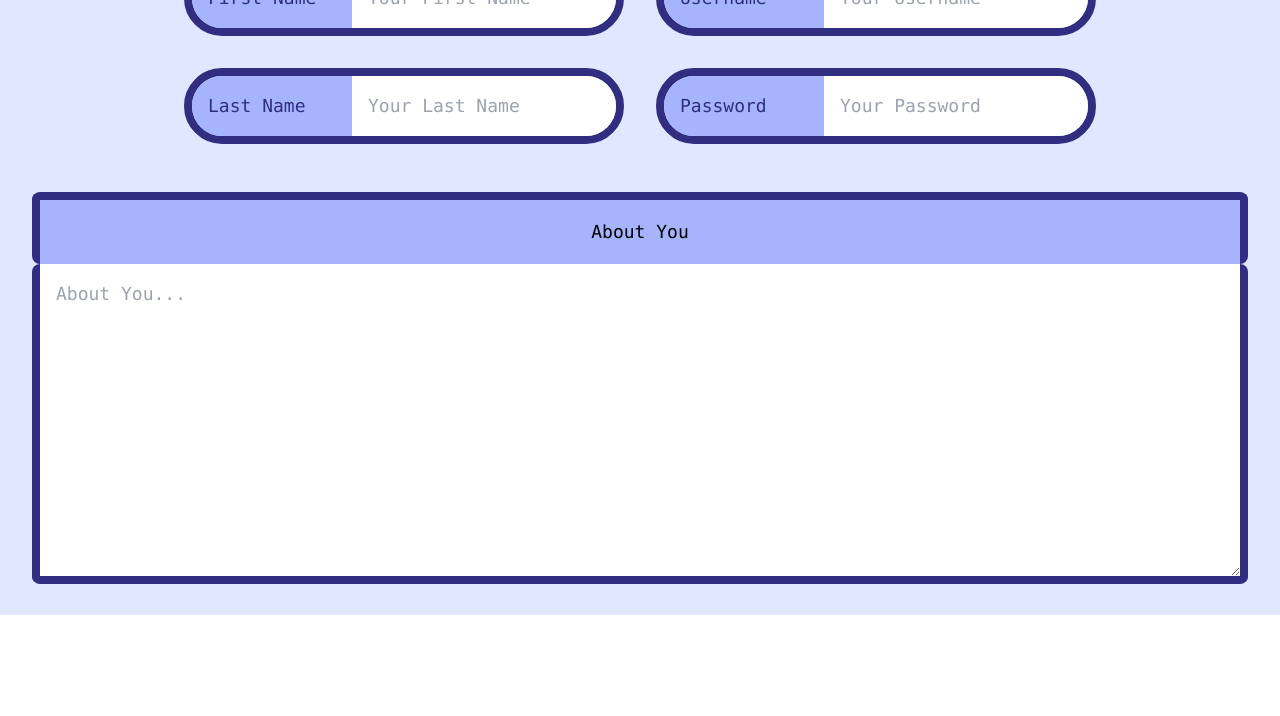
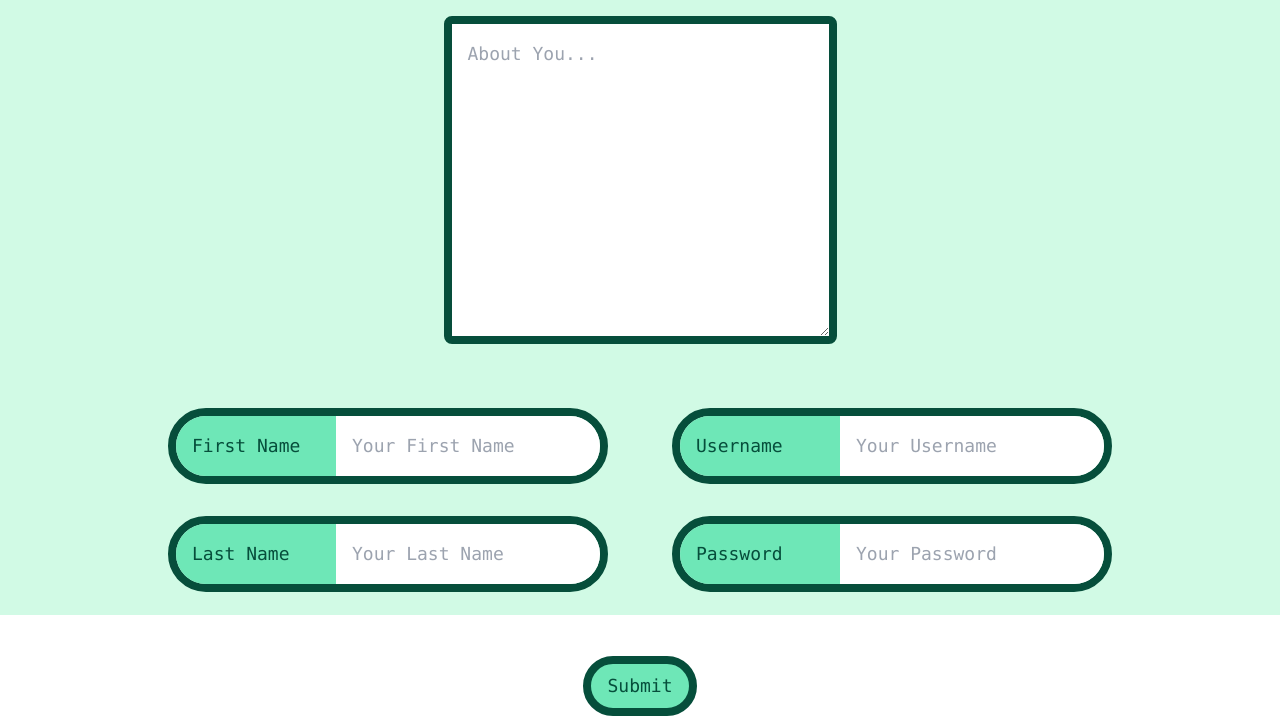
Before and after one commit to kpeara/web-form-snippet, a plain HTML site: page index.html in a window 1280 px wide. Shown: the part 185-901 px from the top of the page. Before the commit the page ends 801 px from the top, so only its background shows below. Drawn offline with nearby package versions, Linux system fonts and the light colour scheme.

Commit message:
pretty much finished basic layout. now to trigger color customization

```diff
--- a/index.html
+++ b/index.html
@@ -23,6 +23,11 @@
             </div>
         </div> -->
 
+        <h1 :class="`flex justify-center mt-8 text-${ formColor }-900 font-bold text-4xl`">Your Profile</h1>
+        <div class="flex justify-center">
+            <textarea id="about-field" cols="30" rows="10" placeholder="About You..." :class="`resize-x m-8 p-4 border-8 text-${ formColor }-900 border-${ formColor }-900 rounded-lg`"></textarea>
+        </div>
+
         <div class="lg:flex justify-center">
             <div class="lg:flex flex-col lg:m-4">
                 <app-form-field :color=formColor label="first name"></app-form-field>
@@ -34,9 +39,12 @@
             </div>
         </div>
 
-        <div class="flex align-center flex-col min-w-1/2 mx-auto">
-            <label for="about-field" class="capitalize h-4 flex justify-center items-center bg-indigo-300 border-t-8 border-l-8 border-r-8 border-indigo-900 m-8 -mb-8 p-8 rounded-lg ">about you</label>
-            <textarea id="about-field" cols="60" rows="10" placeholder="About You..." :class="`resize-x m-8 p-4 border-b-8 border-l-8 border-r-8 text-${ formColor }-900 border-${ formColor }-900 rounded-lg`"></textarea>
+        <!-- <div class="flex justify-center">
+            <label for="about-field" class="capitalize h-4 flex justify-center items-center bg-indigo-300 border-8 border-indigo-900 m-8 -mb-2 p-4 rounded-lg ">about you</label>
+        </div> -->
+
+        <div class="flex justify-center m-8">
+            <button :class="`bg-${ formColor }-300 text-${ formColor }-900 border-8 border-${ formColor }-900 rounded-full px-4 py-2`">Submit</button>
         </div>
 
     </div>
--- a/main.js
+++ b/main.js
@@ -2,7 +2,7 @@ Vue.component("app-form-field", {
     props: ['color', 'label', 'field_type'],
     template: `
     <div class="flex justify-center">
-    <div :class="'flex justify-center mt-8 border-8 border-' +  color + '-900 rounded-full'">
+    <div :class="'flex justify-center m-4 border-8 border-' +  color + '-900 rounded-full'">
         <label for="label" :class="'flex items-center bg-' + color + '-300 w-40 capitalize px-4 py-2 rounded-l-full text-' + color + '-900'">{{ label }}</label>
         <div class="bg-white rounded-r-full">
             <input id="label" :placeholder="'your ' + label" class="capitalize m-4" :type="field_type">
@@ -15,7 +15,7 @@ Vue.component("app-form-field", {
 var app = new Vue({
     el: "#app",
     data: {
-        formColor: "indigo"
+        formColor: "green"
     }
 })
 
```
